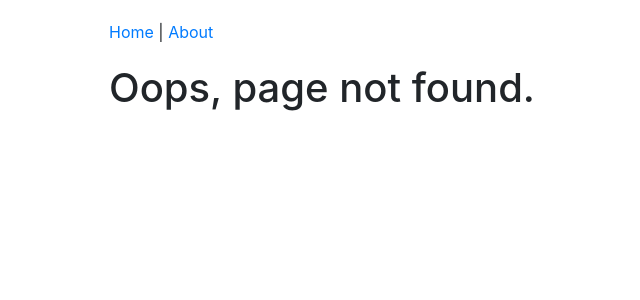
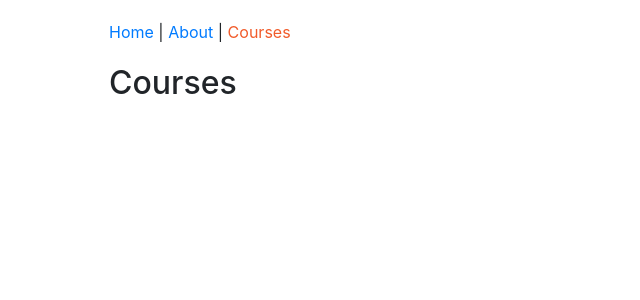
Before and after one commit to hrai/Building-Applications-with-React-and-Redux, a React app: page /courses in a window 1280 px wide. Before the commit this address had no page. Shown: the top 300 px of the page, without its empty margins (121-761 px from the left). Built offline with nearby package versions, Linux system fonts and the light colour scheme.

Commit message:
Added New Items To Router And Nav

```diff
--- a/src/components/App.js
+++ b/src/components/App.js
@@ -4,7 +4,7 @@
 import AboutPage from "./about/AboutPage";
 import Header from "./common/Header";
 import PageNotFound from "./PageNotFound";
-// import CoursesPage from "./courses/CoursesPage";
+import CoursesPage from "./courses/CoursesPage";
 
 function App() {
   return (
@@ -13,7 +13,7 @@
       <Switch>
         <Route exact path="/" component={HomePage} />
         <Route path="/about" component={AboutPage} />
-        {/* <Route path="/courses" component={CoursesPage} /> */}
+        <Route path="/courses" component={CoursesPage} />
         <Route component={PageNotFound} />
       </Switch>
     </div>
--- a/src/components/common/Header.js
+++ b/src/components/common/Header.js
@@ -6,8 +6,11 @@
 
     return (
         <nav>
-            <NavLink to="/" activeStyle={activeStyle} exact>Home</NavLink>{" | "}
+            <NavLink to="/" activeStyle={activeStyle} exact>Home</NavLink>
+            {" | "}
             <NavLink to="/about" activeStyle={activeStyle} exact>About</NavLink>
+            {" | "}
+            <NavLink to="/courses" activeStyle={activeStyle} exact>Courses</NavLink>
         </nav>
     )
 }
--- /dev/null
+++ b/src/components/courses/CoursesPage.js
@@ -0,0 +1,9 @@
+import React from 'react';
+
+class CoursesPage extends React.Component {
+    render() {
+        return <h2>Courses</h2>;
+    }
+}
+
+export default CoursesPage;
```
